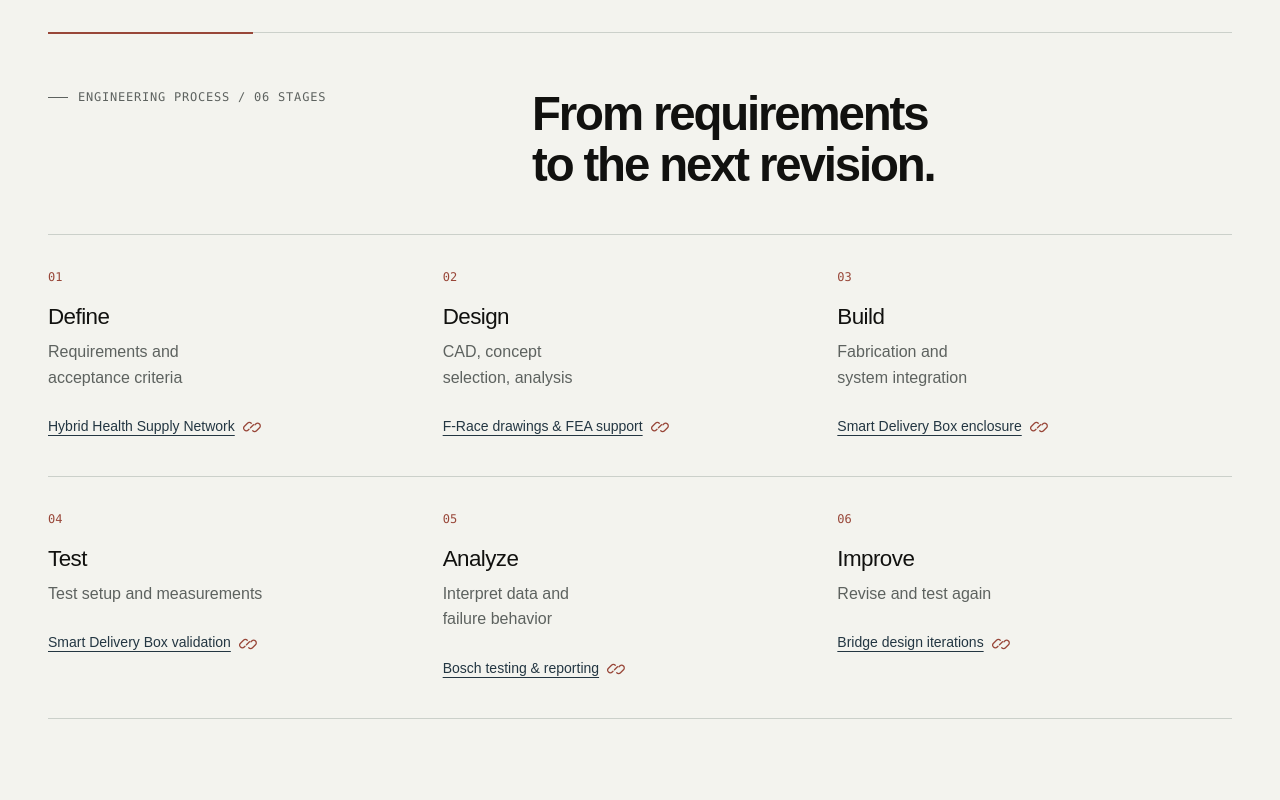
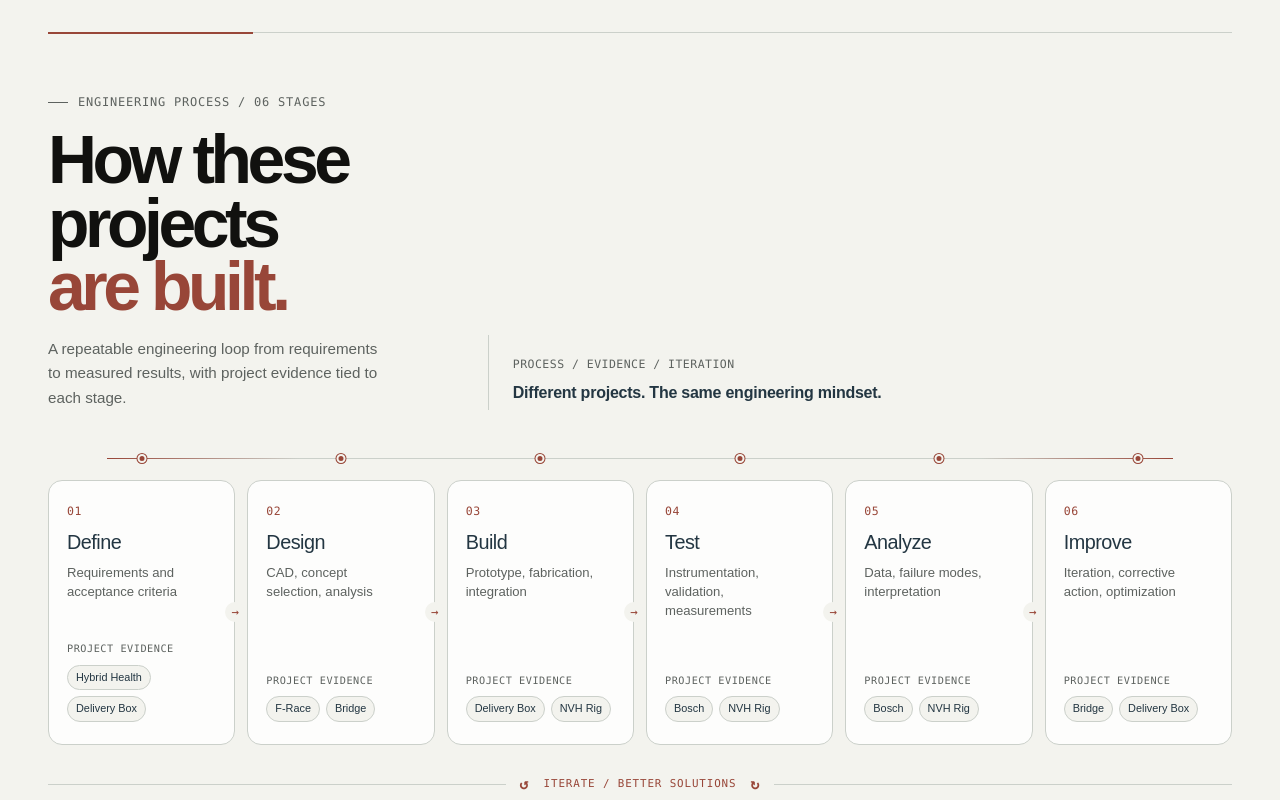
Before and after one commit to tquann207/tquan207.portfolio, a Next.js app: page / in a window 1280 px wide. Shown: the part 2500-3300 px from the top of the page. Built offline with nearby package versions, Linux system fonts and the light colour scheme; no server answers.

Commit message:
Turn engineering process into option 2 evidence pipeline

```diff
--- a/components/engineering-process.tsx
+++ b/components/engineering-process.tsx
@@ -1,35 +1,75 @@
-import { ActionIcon } from "./action-icon";
-import Link from "next/link";
 import { TechnicalLabel } from "./technical-label";
 import styles from "./project-flow.module.css";
 
 const stages = [
-  ["Define", "Requirements and acceptance criteria", "Hybrid Health Supply Network", "/projects/hybrid-health-supply-network/#requirements"],
-  ["Design", "CAD, concept selection, analysis", "F-Race drawings & FEA support", "/projects/f-race/#engineering-process"],
-  ["Build", "Fabrication and system integration", "Smart Delivery Box enclosure", "/projects/smart-delivery-box/#build"],
-  ["Test", "Test setup and measurements", "Smart Delivery Box validation", "/projects/smart-delivery-box/#validation"],
-  ["Analyze", "Interpret data and failure behavior", "Bosch testing & reporting", "/#experience"],
-  ["Improve", "Revise and test again", "Bridge design iterations", "/projects/bridge-building-competition/#iteration"],
+  {
+    name: "Define",
+    detail: "Requirements and acceptance criteria",
+    evidence: ["Hybrid Health", "Delivery Box"],
+  },
+  {
+    name: "Design",
+    detail: "CAD, concept selection, analysis",
+    evidence: ["F-Race", "Bridge"],
+  },
+  {
+    name: "Build",
+    detail: "Prototype, fabrication, integration",
+    evidence: ["Delivery Box", "NVH Rig"],
+  },
+  {
+    name: "Test",
+    detail: "Instrumentation, validation, measurements",
+    evidence: ["Bosch", "NVH Rig"],
+  },
+  {
+    name: "Analyze",
+    detail: "Data, failure modes, interpretation",
+    evidence: ["Bosch", "NVH Rig"],
+  },
+  {
+    name: "Improve",
+    detail: "Iteration, corrective action, optimization",
+    evidence: ["Bridge", "Delivery Box"],
+  },
 ];
 
 export function EngineeringProcess() {
   return (
-    <section className={`${styles.process} process-section`} aria-labelledby="process-title">
+    <section className={`${styles.process} process-section`} id="engineering-process" aria-labelledby="process-title">
       <div className="site-shell">
-        <div className="section-heading">
-          <TechnicalLabel>ENGINEERING PROCESS / 06 STAGES</TechnicalLabel>
-          <h2 id="process-title">From requirements<br />to the next revision.</h2>
+        <div className={styles.processIntro}>
+          <div>
+            <TechnicalLabel>ENGINEERING PROCESS / 06 STAGES</TechnicalLabel>
+            <h2 id="process-title">How these projects <span>are built.</span></h2>
+            <p>A repeatable engineering loop from requirements to measured results, with project evidence tied to each stage.</p>
+          </div>
+
+          <div className={styles.processContext}>
+            PROCESS / EVIDENCE / ITERATION
+            <strong>Different projects. The same engineering mindset.</strong>
+          </div>
         </div>
-        <ol className="process-grid">
-          {stages.map(([name, detail, evidence, href], index) => (
-            <li key={name}>
-              <span className="process-number">{String(index + 1).padStart(2, "0")}</span>
-              <h3>{name}</h3>
-              <p>{detail}</p>
-              <Link href={href}>{evidence} <span aria-hidden="true"><ActionIcon name="link" /></span></Link>
+
+        <ol className={styles.pipeline}>
+          {stages.map((stage, index) => (
+            <li className={styles.stage} key={stage.name}>
+              <span className={styles.stageNumber}>{String(index + 1).padStart(2, "0")}</span>
+              <h3>{stage.name}</h3>
+              <p className={styles.stageDetail}>{stage.detail}</p>
+              <span className={styles.stageEvidenceLabel}>Project evidence</span>
+              <div className={styles.evidenceChips}>
+                {stage.evidence.map((item) => <span key={item}>{item}</span>)}
+              </div>
             </li>
           ))}
         </ol>
+
+        <div className={styles.iterationLoop}>
+          <b aria-hidden="true">↺</b>
+          <span>ITERATE / BETTER SOLUTIONS</span>
+          <b aria-hidden="true">↻</b>
+        </div>
       </div>
     </section>
   );
```
